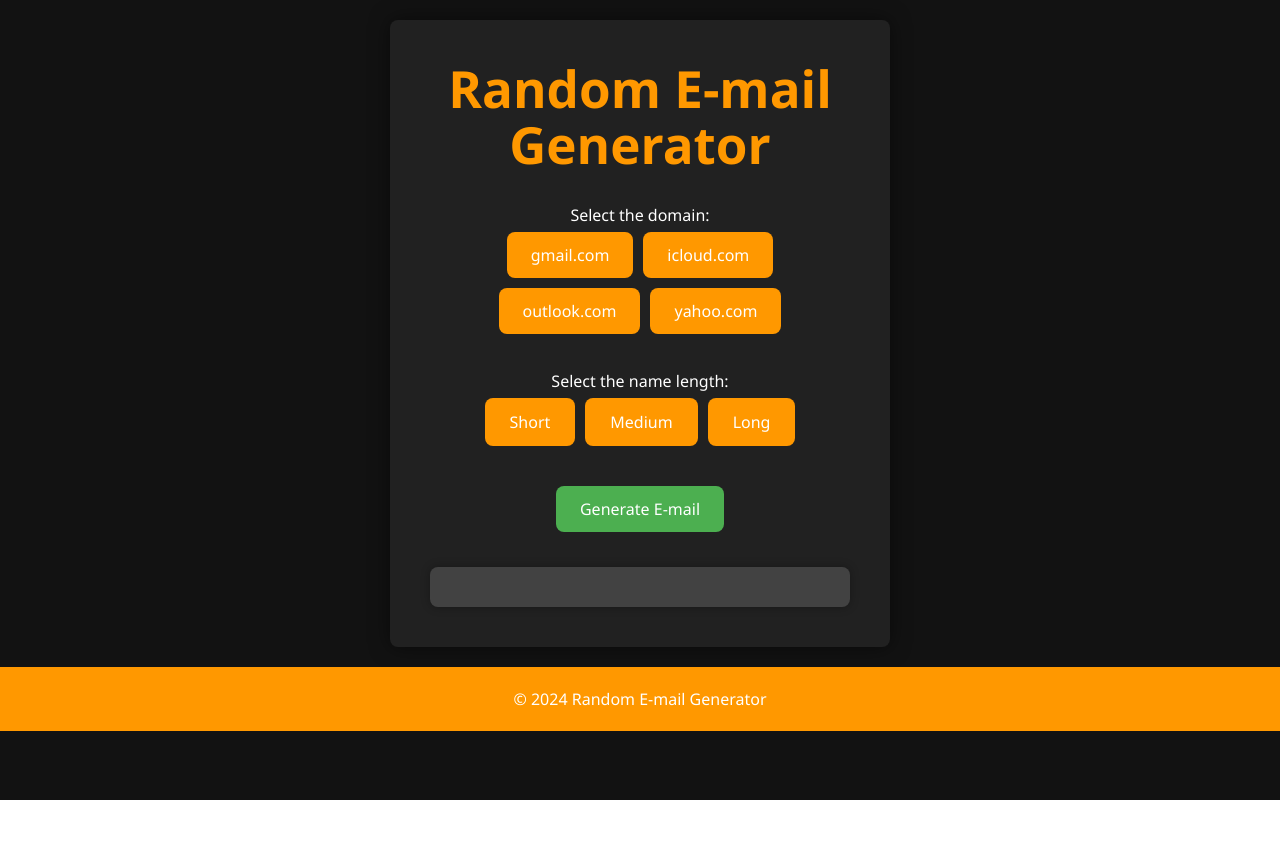
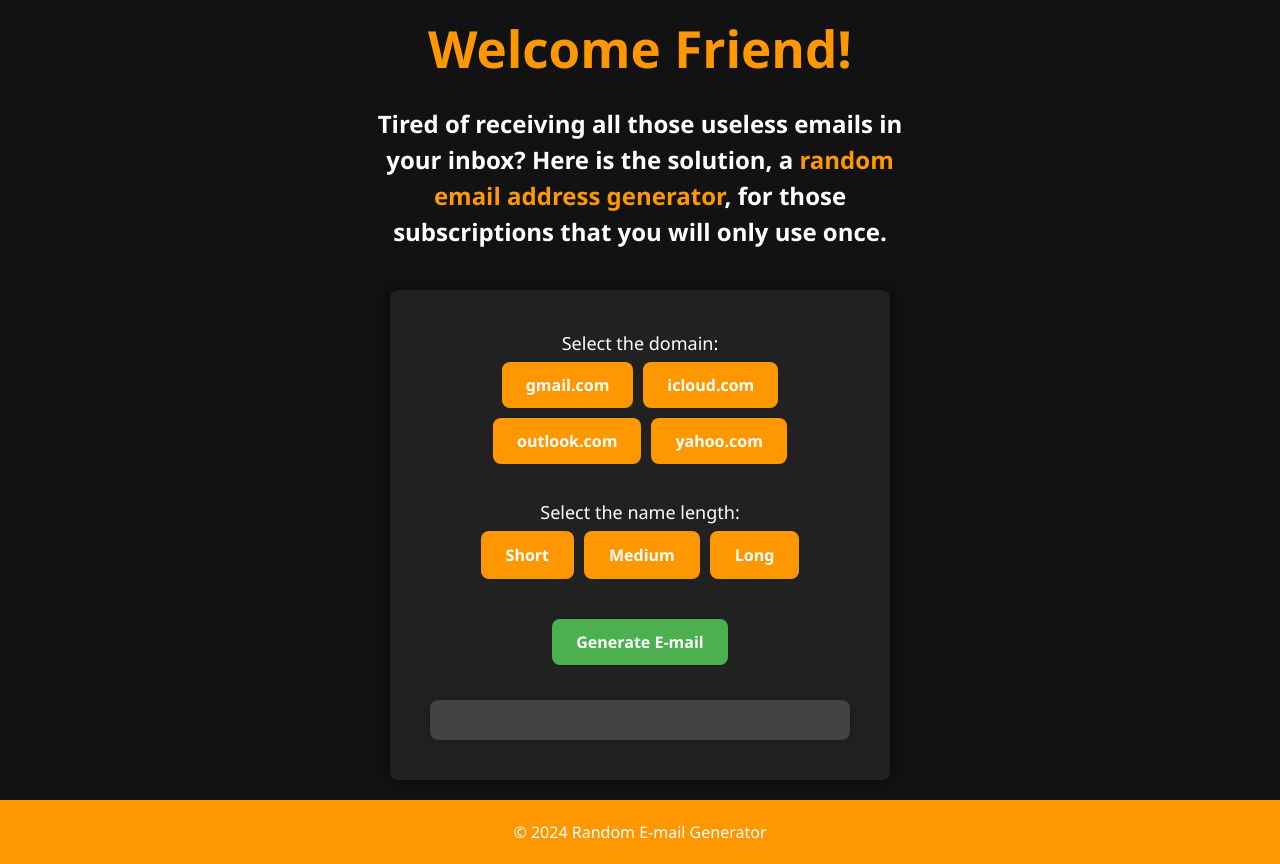
Before and after one commit to looreenz/random-email-gen-app, a React (Vite) app: page / in a window 1280 px wide. Before the commit the page ends 800 px from the top, so only its background shows below. Built offline with nearby package versions, Linux system fonts and the light colour scheme.

Commit message:
Added Title section

```diff
--- a/src/App.css
+++ b/src/App.css
@@ -5,7 +5,6 @@
 }
 
 html, body, .app {
-  height: 100%;
   margin: 0;
   font-family: 'Segoe UI', Tahoma, Geneva, Verdana, sans-serif;
   background-color: #121212;
@@ -17,10 +16,21 @@ html, body, .app {
   flex-direction: column;
 }
 
-.Content {
+.Content, .Title {
   flex: 1;
   display: flex;
+  flex-direction: column;
   justify-content: center;
   align-items: center;
+  max-width: 600px;
+  margin: auto;
   padding: 20px;
 }
+
+.Title {
+  text-align: center;
+}
+
+.Title span{
+  color: #ff9800;
+}
--- a/src/App.tsx
+++ b/src/App.tsx
@@ -5,6 +5,14 @@ import Footer from "./Components/Footer.tsx";
 function App() {
   return (
     <div className="App">
+      <div className="Title">
+        <h1>Welcome Friend!</h1>
+        <h2>
+          Tired of receiving all those useless emails in your inbox? Here is the
+          solution, a <span>random email address generator</span>, for those subscriptions
+          that you will only use once.
+        </h2>
+      </div>
       <div className="Content">
         <Container />
       </div>
--- a/src/Components/Container.css
+++ b/src/Components/Container.css
@@ -17,6 +17,7 @@ h1 {
   padding: 12px 24px;
   margin: 5px;
   font-size: 16px;
+  font-weight: bold;
   cursor: pointer;
   background-color: #4caf50;
   color: #fff;
--- a/src/Components/Container.tsx
+++ b/src/Components/Container.tsx
@@ -28,7 +28,6 @@ const Container: React.FC = () => {
 
   return (
     <div className="container">
-      <h1>Random E-mail Generator</h1>
       <DomainButtons setSelectedDomain={setSelectedDomain} />
       <LengthButtons setSelectedLength={setSelectedLength} />
       <button onClick={generateEmail} className="generate-btn">
--- a/src/Components/DomainButtons.css
+++ b/src/Components/DomainButtons.css
@@ -1,11 +1,16 @@
 #domain-buttons {
   margin-bottom: 30px;
+}
+
+#domain-buttons p {
+  font-size: 18px;
 }
 
 .domain-btn {
   padding: 12px 24px;
   margin: 5px;
   font-size: 16px;
+  font-weight: bold;
   cursor: pointer;
   background-color: #ff9800; /* Orange */
   color: #fff; /* White text */
@@ -16,4 +21,5 @@
 
 .domain-btn.active {
   background-color: #ff5722; /* Darker tone of orange on the active state */
+  border: 2px solid #ff9800;
 }
--- a/src/Components/EmailDisplay.css
+++ b/src/Components/EmailDisplay.css
@@ -25,5 +25,6 @@
     }
     .copy-btn {
       font-size: 16px;
+      display: block;
     }
   }
--- a/src/Components/LengthButtons.css
+++ b/src/Components/LengthButtons.css
@@ -1,11 +1,16 @@
 #length-buttons {
   margin-bottom: 30px;
+}
+
+#length-buttons p {
+  font-size: 18px;
 }
 
 .length-btn {
   padding: 12px 24px;
   margin: 5px;
   font-size: 16px;
+  font-weight: bold;
   cursor: pointer;
   background-color: #ff9800; /* Orange */
   color: #fff;
@@ -13,4 +18,5 @@
 
 .length-btn.active {
   background-color: #ff5722; /* Darker tone of orange for the active state */
+  border: 2px solid #ff9800;
 }
```
Also changed, not shown: src/Components/DomainButtons.tsx (+7 -7 lines).
